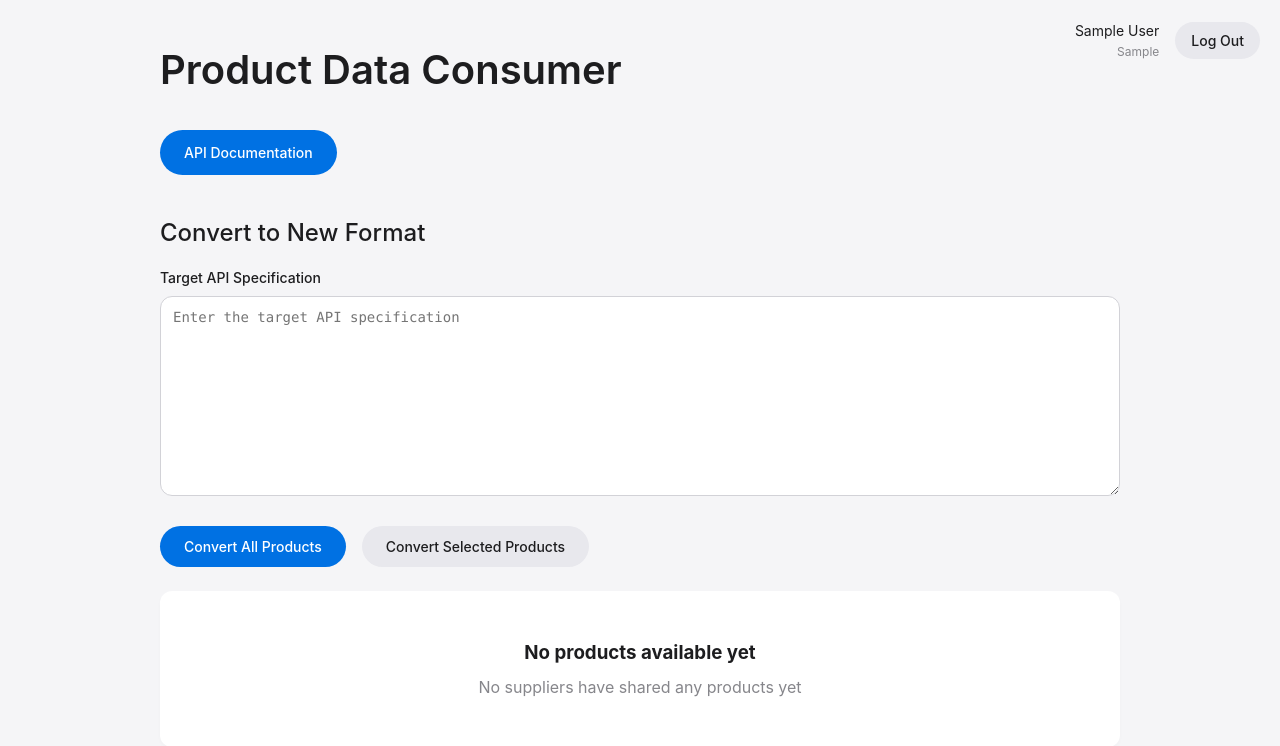
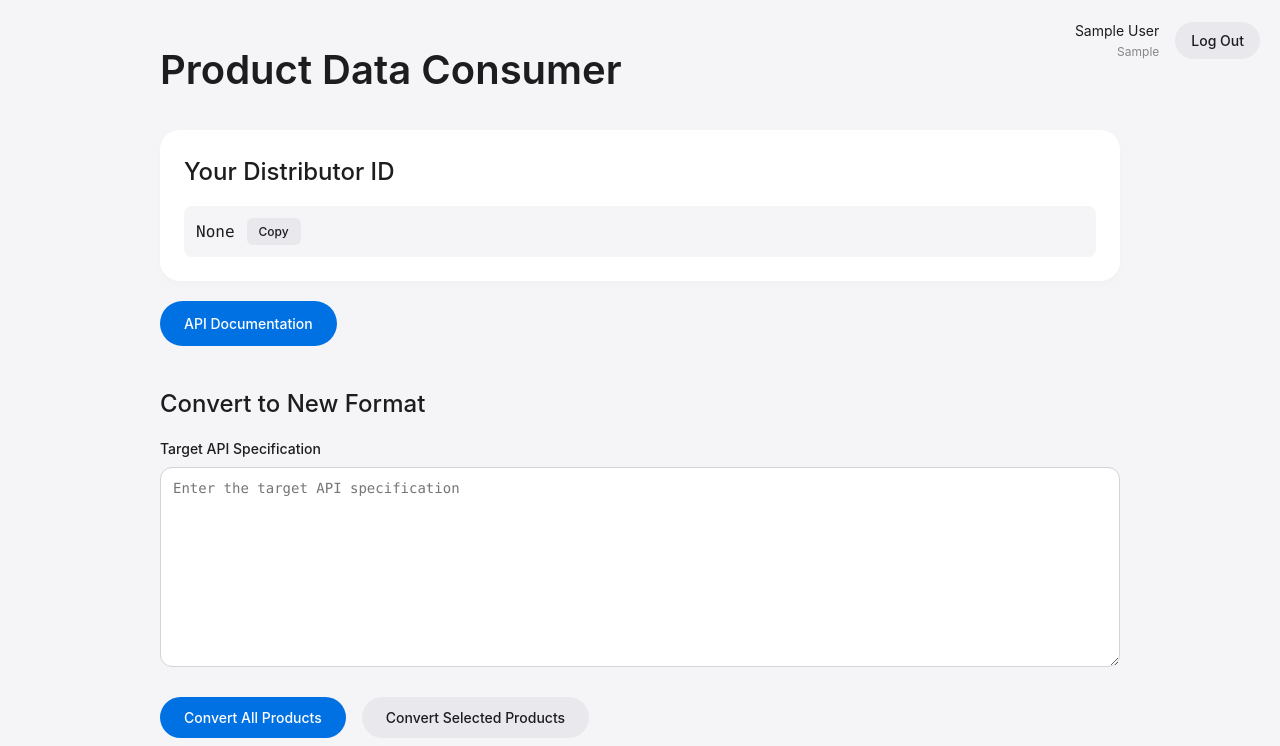
Before and after one commit to simoneliniIT/Page2API, a Flask app: template templates/consumer.html in a window 1280 px wide. Shown: the top 746 px of the page. Before the commit the page ends 697 px from the top, so only its background shows below. Run offline with Flask 3, Linux system fonts and the light colour scheme; the template is opened without the code that fills it, so the values that code supplies are empty; the visitor is signed in with stand-in values (Sample User, id 1); data comes from the database, SQL or seed files in the repository; parts of the project's set-up code (start-up, migrations or seed data) failed here and were passed over.

Commit message:
Add distributor ID display to consumer page

```diff
--- a/templates/consumer.html
+++ b/templates/consumer.html
@@ -622,6 +622,22 @@
         .modal-button.danger:hover {
             background-color: #d70015;
         }
+
+        .distributor-id {
+            display: flex;
+            align-items: center;
+            gap: 12px;
+            background: #f5f5f7;
+            padding: 12px;
+            border-radius: 8px;
+            margin-top: 12px;
+        }
+
+        .distributor-id code {
+            font-family: ui-monospace, "SF Mono", Monaco, monospace;
+            font-size: 16px;
+            color: #1d1d1f;
+        }
     </style>
 </head>
 <body>
@@ -635,6 +651,15 @@
 
     <div class="container">
         <h1>Product Data Consumer</h1>
+
+        <!-- Add Distributor ID Section -->
+        <div class="section">
+            <h2>Your Distributor ID</h2>
+            <div class="distributor-id">
+                <code>{{ current_user.distributor_id }}</code>
+                <button class="copy-button" onclick="copyDistributorId()">Copy</button>
+            </div>
+        </div>
 
         <div class="nav-buttons">
             <a href="{{ url_for('api_docs') }}" class="button">API Documentation</a>
@@ -1076,6 +1101,21 @@
                 button.textContent = originalText;
             }
         }
+
+        function copyDistributorId() {
+            const distributorId = document.querySelector('.distributor-id code').textContent;
+            navigator.clipboard.writeText(distributorId)
+                .then(() => {
+                    const button = document.querySelector('.distributor-id .copy-button');
+                    button.textContent = 'Copied!';
+                    button.classList.add('copied');
+                    setTimeout(() => {
+                        button.textContent = 'Copy';
+                        button.classList.remove('copied');
+                    }, 2000);
+                })
+                .catch(error => console.error('Error copying distributor ID:', error));
+        }
     </script>
 </body>
 </html>
```
